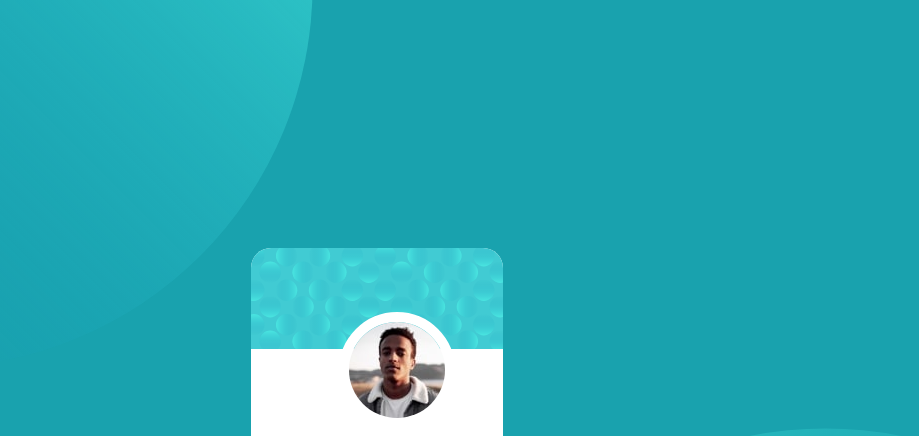
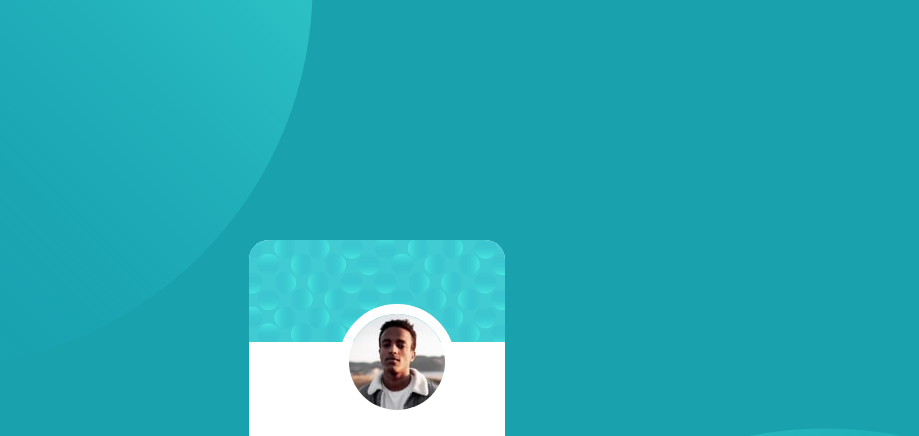
Before and after one commit to MartinaPG/Profile-card, a plain HTML site: page index.html in a window 1280 px wide. Shown: the top 436 px of the page, without its empty margins (263-1182 px from the left). Drawn offline with Linux system fonts and the light colour scheme.

Commit message:
Add files via upload

```diff
--- a/css/styles.css
+++ b/css/styles.css
@@ -1,5 +1,7 @@
 body{
   background-color: hsl(185, 75%, 39%);
+  padding: 0;
+  margin: 0;
 }
 .mid-base{
   width: 100%;
@@ -14,6 +16,7 @@ body{
 }
 .middle{
 padding-bottom: 0;
+margin: 0;
 border-radius: 20px;
 position: absolute;
 top: 30%;
@@ -61,9 +64,11 @@ height:1px;
 }
 .image3{
   position: absolute;
+  padding: 0;
+  margin: 0;
   border-top-right-radius: 20px;
   border-top-left-radius: 20px;
-  width: 100%;
+  width: 100.05%;
   z-index: -1;
 }
 .victor-img{
```
